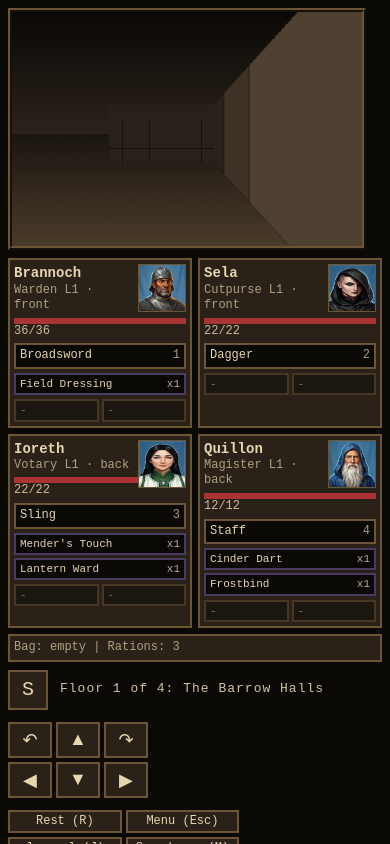
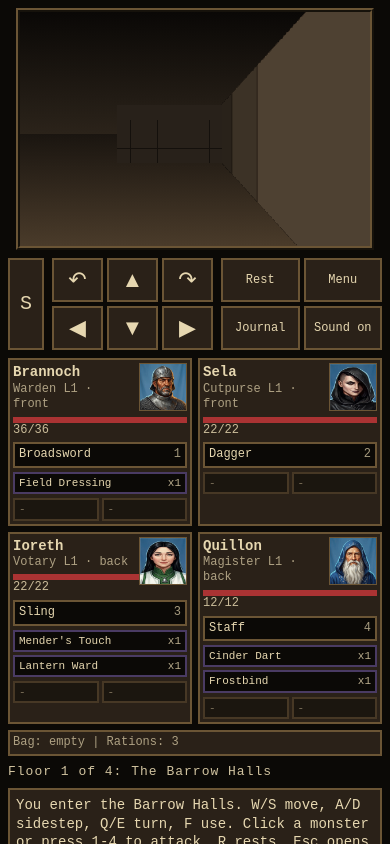
Before and after one commit to tlee612-lab/tomb-of-the-lich-queen, a website with bundled scripts: page index.html in a window 390 px wide. Both pictures are taken after a click on the button "Enter the tomb". Shown: the top 844 px of the page. Built offline with nearby package versions, Linux system fonts and the light colour scheme.

Commit message:
Phone layout: keep the view, movement pad and party on one screen
On narrow screens the movement pad and system buttons now sit directly
under the view, with the party below and the log last. Key hints are
hidden on phones. Desktop layout is unchanged.

Co-Authored-By: Claude Sonnet 5.5 <noreply@anthropic.com>

```diff
--- a/index.html
+++ b/index.html
@@ -39,8 +39,9 @@
     <div id="overlay" hidden><div id="overlayText"></div><button id="loadBtn" type="button" hidden>Load autosave</button><button id="retryBtn" type="button" hidden>Try again</button></div></div>
   <aside id="party"></aside>
   <div id="controls">
+    <div id="floorName"></div>
+    <div id="nav">
     <div id="compass">N</div>
-    <div id="floorName"></div>
     <div id="pad">
       <button data-act="turnL">&#8630;</button>
       <button data-act="fwd">&#9650;</button>
@@ -50,10 +51,11 @@
       <button data-act="strR">&#9654;</button>
     </div>
     <div id="sys">
-      <button id="restBtn" type="button">Rest (R)</button>
-      <button id="menuBtn" type="button">Menu (Esc)</button>
-      <button id="journalBtn" type="button">Journal (J)</button>
-      <button id="soundBtn" type="button">Sound: on (M)</button>
+      <button id="restBtn" type="button">Rest <span class="k">(R)</span></button>
+      <button id="menuBtn" type="button">Menu <span class="k">(Esc)</span></button>
+      <button id="journalBtn" type="button">Journal <span class="k">(J)</span></button>
+      <button id="soundBtn" type="button">Sound on <span class="k">(M)</span></button>
+    </div>
     </div>
     <div id="log"></div>
   </div>
--- a/js/main.js
+++ b/js/main.js
@@ -102,7 +102,7 @@ function quick(i, s) {
 function togglePause() { if (started && !modalOpen && !game.defeated && !game.won) game.paused = !game.paused; }
 
 // ---- sound ---------------------------------------------------------------------------------------------------------
-function updateSoundButton() { $('soundBtn').textContent = `Sound: ${audio.isMuted() ? 'off' : 'on'} (M)`; }
+function updateSoundButton() { $('soundBtn').innerHTML = `Sound ${audio.isMuted() ? 'off' : 'on'} <span class="k">(M)</span>`; }
 function toggleSound() { audio.unlock(); audio.toggle(); updateSoundButton(); if (modalOpen) renderModal(); }
 const firstGesture = () => { audio.unlock(); audio.startAmbient(); removeEventListener('pointerdown', firstGesture); removeEventListener('keydown', firstGesture); };
 addEventListener('pointerdown', firstGesture); addEventListener('keydown', firstGesture);
--- a/style.css
+++ b/style.css
@@ -27,6 +27,25 @@ body { margin:0; background:var(--bg); color:var(--ink); font:14px/1.3 "Courier
   #controls { flex-wrap:wrap; }
   #log { flex:1 1 100%; order:5; }
   body { padding:8px; }
+}
+#compass { order:0; } #floorName { order:1; } #pad { order:2; } #sys { order:3; } #log { order:4; }
+#nav { display:contents; }                        /* desktop: the compass, pad and system buttons sit in the controls row as before */
+/* Phones: the view, then the movement pad and system buttons right under it, then the party, then the log,
+   so the view and the controls are on screen together. */
+@media (max-width:700px) {
+  #controls { display:contents; }
+  #viewframe { order:1; justify-self:center; }
+  #nav { order:2; display:flex; gap:8px; align-items:stretch; min-width:0; }
+  #party { order:3; }
+  #floorName { order:4; }
+  #log { order:5; flex:none; min-height:64px; }
+  #pad { grid-template-columns:repeat(3,1fr); flex:1; gap:4px; }
+  #pad button { height:44px; font-size:22px; }
+  #compass { width:36px; height:auto; }
+  #sys { flex:1; grid-template-columns:1fr 1fr; gap:4px; align-self:stretch; }
+  #sys button { font-size:11px; padding:2px; min-width:0; overflow:hidden; text-overflow:ellipsis; white-space:nowrap; }
+  .hero { padding:3px; }
+  .k { display:none; }                                  /* key hints mean nothing on a phone */
 }
 button { touch-action:manipulation; }             /* no double-tap zoom on the buttons */
 
```
